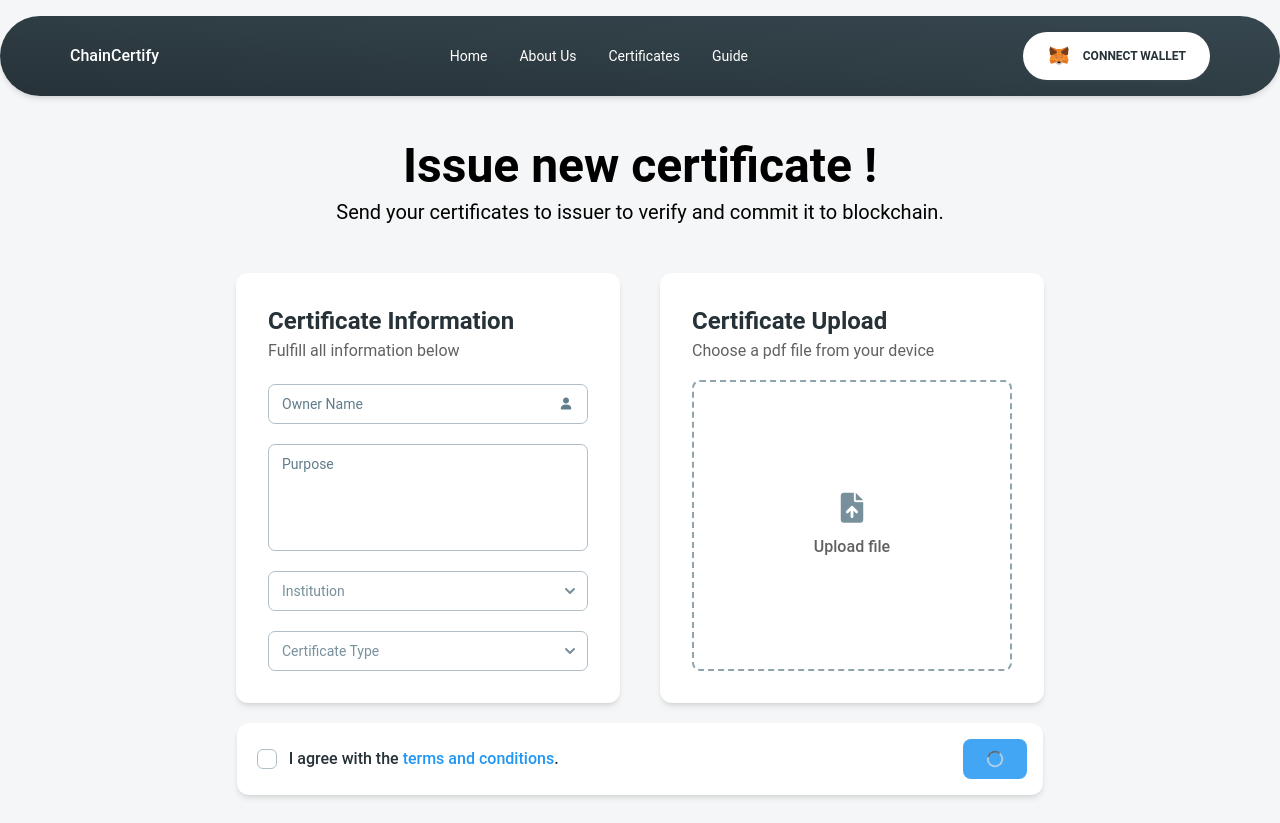
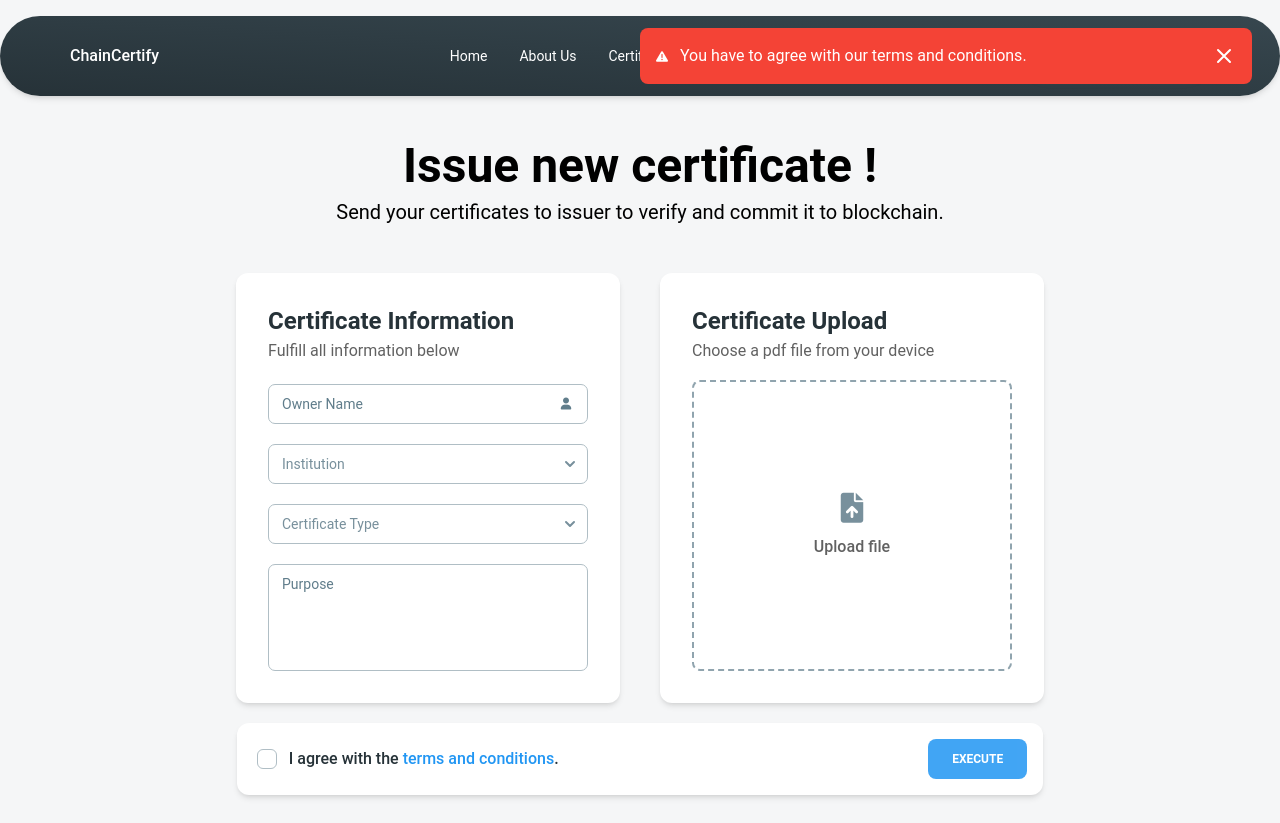
Before and after one commit to r1chou5e/ChainCertify-FE, a React (Create React App) app: page /issue in a window 1280 px wide. Both pictures are taken after a click on the button "EXECUTE". Built offline with nearby package versions, Linux system fonts and the light colour scheme.

Commit message:
add Alert

```diff
--- a/src/components/pages/IssueCertificates.jsx
+++ b/src/components/pages/IssueCertificates.jsx
@@ -13,6 +13,7 @@ import {
   Spinner,
   Select,
   Option,
+  Alert,
 } from "@material-tailwind/react";
 
 const IssueCertificates = () => {
@@ -20,6 +21,8 @@ const IssueCertificates = () => {
   const [gasFee, setGasFee] = useState(0);
   const [showModal, setShowModal] = useState(false);
   const [isLoading, setIsLoading] = useState(false);
+  const [isChecked, setIsChecked] = useState(false);
+  const [showAlert, setShowAlert] = useState(false);
   const [curInst, setCurInst] = useState("uit");
   const certificateTypes = [
     {
@@ -54,6 +57,7 @@ const IssueCertificates = () => {
   };
 
   const openModal = () => {
+    if (isChecked) {
       if (gasFee === 0) {
         setIsLoading(true); // Hiển thị spinner
 
@@ -68,6 +72,10 @@ const IssueCertificates = () => {
         }, 3000);
       } else {
         setShowModal(true);
+      }
+    } else {
+      setShowAlert(true);
+      setTimeout(() => setShowAlert(false), 3000);
     }
   };
 
@@ -101,7 +109,6 @@ const IssueCertificates = () => {
                 label="Owner Name"
                 icon={<i className="fas fa-user text-xs" />}
               />
-              <Textarea label="Purpose" />
               <Select label="Institution" onChange={handleSelectInstitution}>
                 {certificateTypes.map((item, index) => (
                   <Option value={item.institution}>{item.name}</Option>
@@ -116,6 +123,7 @@ const IssueCertificates = () => {
                     </Option>
                   ))}
               </Select>
+              <Textarea label="Purpose" />
             </div>
           </Card>
           <Card
@@ -151,7 +159,7 @@ const IssueCertificates = () => {
             </div>
           </Card>
         </div>
-        <div className="mt-5 w-full flex justify-center">
+        <div className="mt-5 w-full flex justify-center relative">
           <Card className="p-2 w-[63%] flex flex-row justify-between">
             <Checkbox
               label={
@@ -168,7 +176,31 @@ const IssueCertificates = () => {
                   .
                 </Typography>
               }
+              onClick={() => setIsChecked(true)}
             />
+            <div
+              className={`fixed inset-0 flex items-start justify-end m-7 ${
+                showAlert ? "z-50" : "z-0"
+              } transition-opacity duration-300 ${
+                showAlert
+                  ? "opacity-100 pointer-events-auto"
+                  : "opacity-0 pointer-events-none"
+              }`}
+            >
+              <Alert
+                open={showAlert}
+                color="red"
+                onClose={() => setShowAlert(false)}
+                className="w-[50%]"
+                icon={<i className="fas fa-exclamation-triangle text-xs" />}
+                animate={{
+                  mount: { y: 0 },
+                  unmount: { y: 100 },
+                }}
+              >
+                You have to agree with our terms and conditions.
+              </Alert>
+            </div>
             <Button color="blue" className="m-2" onClick={openModal}>
               {isLoading ? <Spinner className="h-4 w-4" /> : "Execute"}
             </Button>
```
Lines whose indentation alone changed are shown as unchanged.
